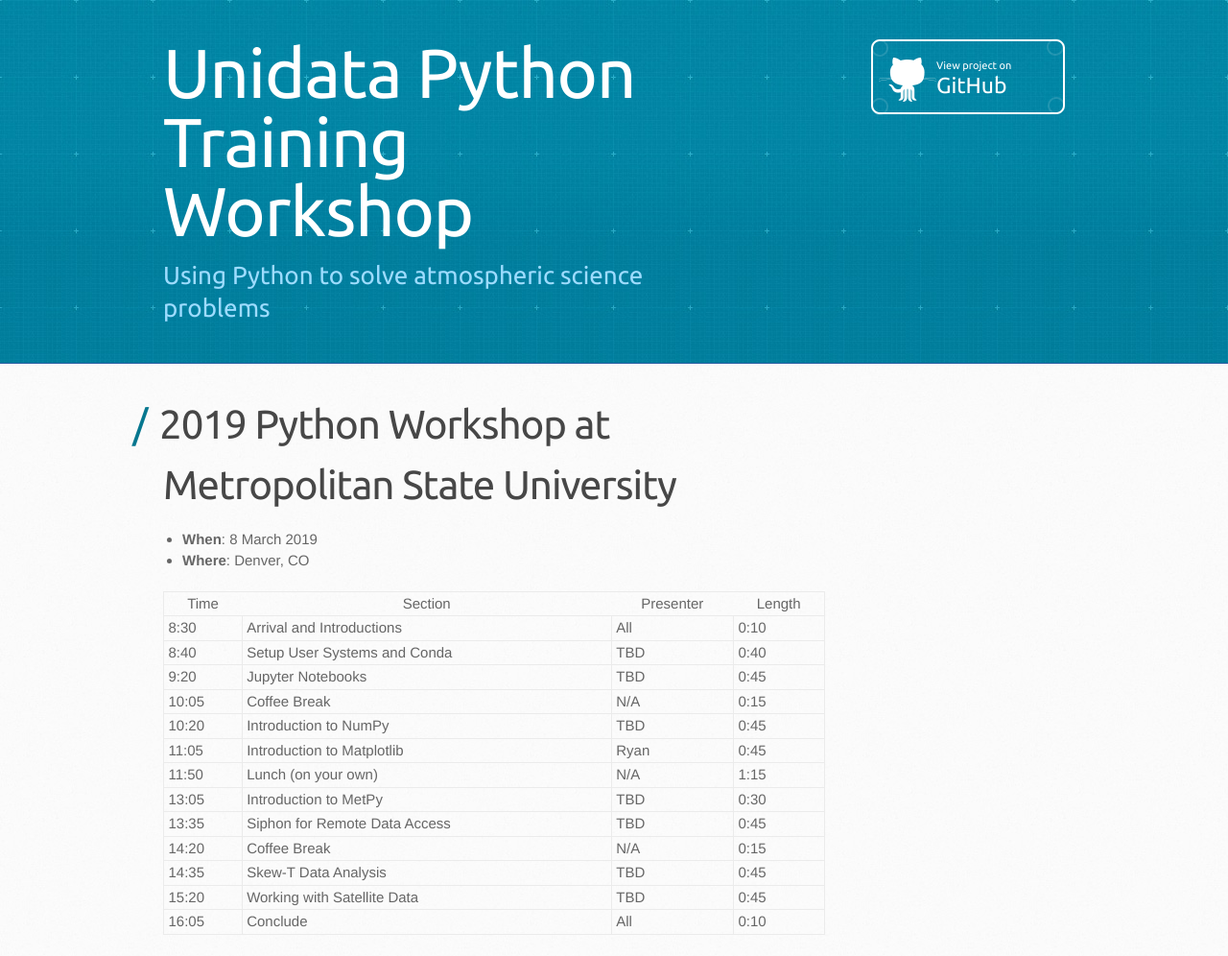
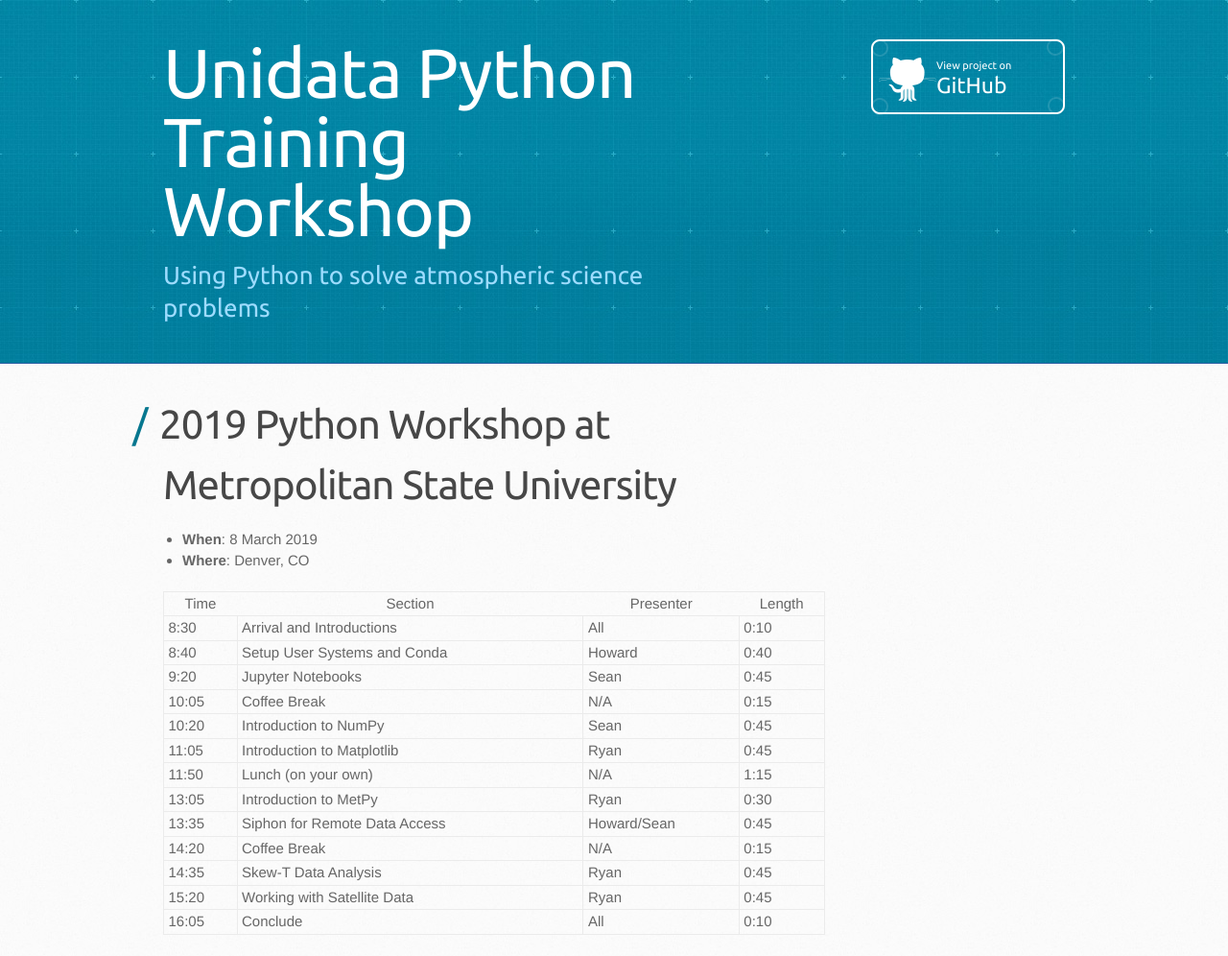
Before and after one commit to Unidata/python-workshop, a Jekyll site: the page built from events/metro2019.md, in a window 1280 px wide. Shown: the whole page at 96% size. Built offline with Jekyll 4.4.1, drawn with Linux system fonts in a browser that asks for light colours; some web fonts are replaced; our own code applies the rules of GitHub Pages for plain Markdown files.

Commit message:
Update metro2019.md
Add assignments to metro state schedule

```diff
--- a/events/metro2019.md
+++ b/events/metro2019.md
@@ -9,15 +9,15 @@ title:
 |  Time | Section                                      | Presenter   | Length |
 |-------|----------------------------------------------|-------------|--------|
 | 8:30 | Arrival and Introductions | All | 0:10 |
-| 8:40 | Setup User Systems and Conda | TBD | 0:40 |
-| 9:20 | Jupyter Notebooks | TBD | 0:45 |
+| 8:40 | Setup User Systems and Conda | Howard | 0:40 |
+| 9:20 | Jupyter Notebooks | Sean | 0:45 |
 | 10:05 | Coffee Break | N/A | 0:15 |
-| 10:20 | Introduction to NumPy | TBD | 0:45 |
+| 10:20 | Introduction to NumPy | Sean | 0:45 |
 | 11:05 | Introduction to Matplotlib | Ryan | 0:45 |
 | 11:50 | Lunch (on your own) | N/A | 1:15 |
-| 13:05 | Introduction to MetPy | TBD | 0:30 |
-| 13:35 | Siphon for Remote Data Access | TBD | 0:45 |
+| 13:05 | Introduction to MetPy | Ryan | 0:30 |
+| 13:35 | Siphon for Remote Data Access | Howard/Sean | 0:45 |
 | 14:20 | Coffee Break | N/A | 0:15 |
-| 14:35 | Skew-T Data Analysis | TBD | 0:45 |
-| 15:20 | Working with Satellite Data | TBD | 0:45 |
+| 14:35 | Skew-T Data Analysis | Ryan | 0:45 |
+| 15:20 | Working with Satellite Data | Ryan | 0:45 |
 | 16:05 | Conclude | All | 0:10 |
```
